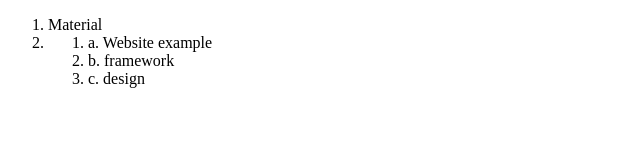
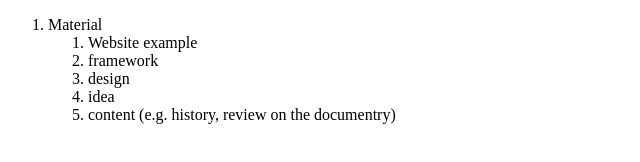
Before and after one commit to ztartennery/ztartennery.github.io, a plain HTML site: page index.html in a window 1280 px wide. Shown: the whole page, without its empty margins (0-640 px from the left). Drawn offline with Linux system fonts and the light colour scheme.

Commit message:
Add more

```diff
--- a/index.html
+++ b/index.html
@@ -15,13 +15,13 @@
 <body>
 	<ol>
 		<li>Material </li>
-		<li>
-			<ol>
-				<li>a. Website example</li>
-				<li>b. framework</li>
-				<li>c. design</li>
-			</ol>
-		</li>
+		<ol>
+			<li>Website example</li>
+			<li>framework</li>
+			<li>design</li>
+			<li>idea</li>
+			<li>content (e.g. history, review on the documentry)</li>
+		</ol>
 	</ol>
 	<br/>
 </body>
```
